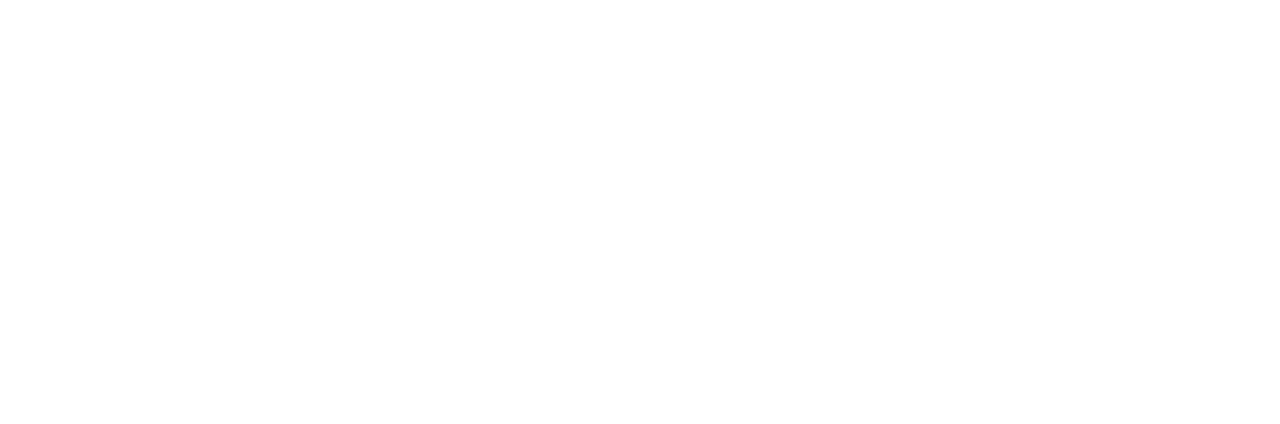
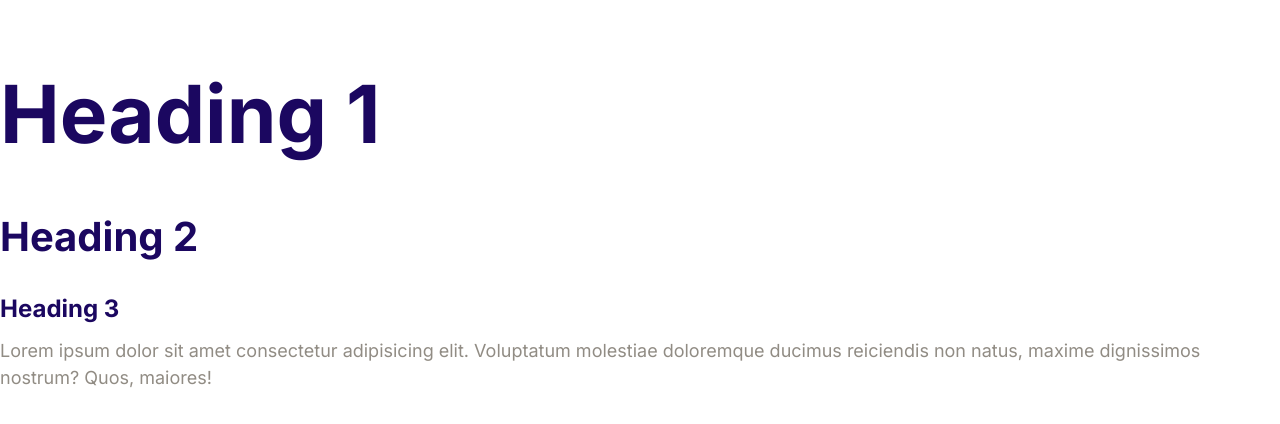
Before and after one commit to Karim8506/moshify, a plain HTML site: page index.html in a window 1280 px wide. Drawn offline with Linux system fonts and the light colour scheme.

Commit message:
Define the styles for the fonts.

```diff
--- a/css/styles.css
+++ b/css/styles.css
@@ -5,3 +5,55 @@
   --color-headings: #1b0760;
   --color-body: #918c84;
 }
+
+html {
+  font-size: 62.5%;
+}
+
+body {
+  font-family: Inter, Arial, Helvetica, sans-serif;
+  font-size: 2.4rem;
+  line-height: 1.5;
+  color: var(--color-body);
+}
+
+h1,
+h2,
+h3 {
+  color: var(--color-headings);
+  margin-bottom: 1rem;
+}
+
+h1 {
+  font-size: 7rem;
+}
+
+h2 {
+  font-size: 4rem;
+}
+
+h3 {
+  font-size: 3rem;
+}
+
+p {
+  margin-top: 0;
+}
+
+@media screen and (min-width: 1024px) {
+  body {
+    font-size: 1.8rem;
+  }
+
+  h1 {
+    font-size: 8rem;
+  }
+
+  h2 {
+    font-size: 4rem;
+  }
+
+  h3 {
+    font-size: 2.4rem;
+  }
+}
--- a/index.html
+++ b/index.html
@@ -4,8 +4,23 @@
     <meta charset="UTF-8" />
     <meta name="viewport" content="width=device-width, initial-scale=1.0" />
     <title>Document</title>
+    <link rel="preconnect" href="https://fonts.googleapis.com" />
+    <link rel="preconnect" href="https://fonts.gstatic.com" crossorigin />
+    <link
+      href="https://fonts.googleapis.com/css2?family=Inter:wght@400;700&display=swap"
+      rel="stylesheet"
+    />
     <link rel="stylesheet" href="css/normalize.css" />
     <link rel="stylesheet" href="css/styles.css" />
   </head>
-  <body></body>
+  <body>
+    <h1>Heading 1</h1>
+    <h2>Heading 2</h2>
+    <h3>Heading 3</h3>
+    <p>
+      Lorem ipsum dolor sit amet consectetur adipisicing elit. Voluptatum
+      molestiae doloremque ducimus reiciendis non natus, maxime dignissimos
+      nostrum? Quos, maiores!
+    </p>
+  </body>
 </html>
```
